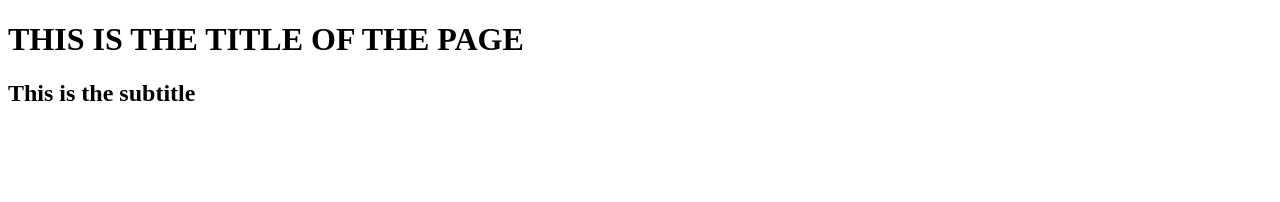
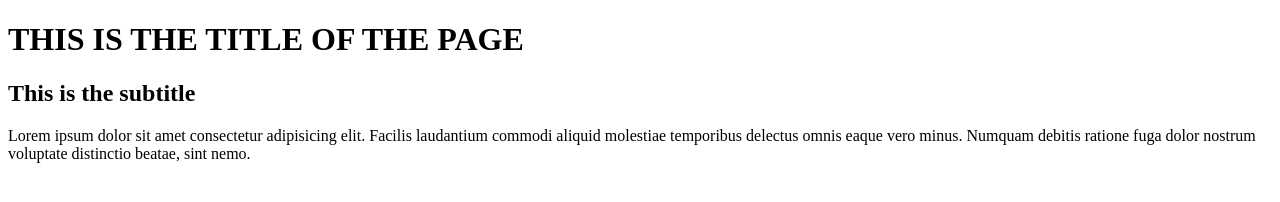
Before and after one commit to fiddly-digits/gitFirstPractice, a plain HTML site: page index.html in a window 1280 px wide. Drawn offline with Linux system fonts and the light colour scheme.

Commit message:
Added lorem paragraph to the page

```diff
--- a/index.html
+++ b/index.html
@@ -9,6 +9,7 @@
 <body>
     <h1>THIS IS THE TITLE OF THE PAGE</h1>
     <h2>This is the subtitle</h2>
+    <p>Lorem ipsum dolor sit amet consectetur adipisicing elit. Facilis laudantium commodi aliquid molestiae temporibus delectus omnis eaque vero minus. Numquam debitis ratione fuga dolor nostrum voluptate distinctio beatae, sint nemo.</p>
 
 </body>
 </html>
```
